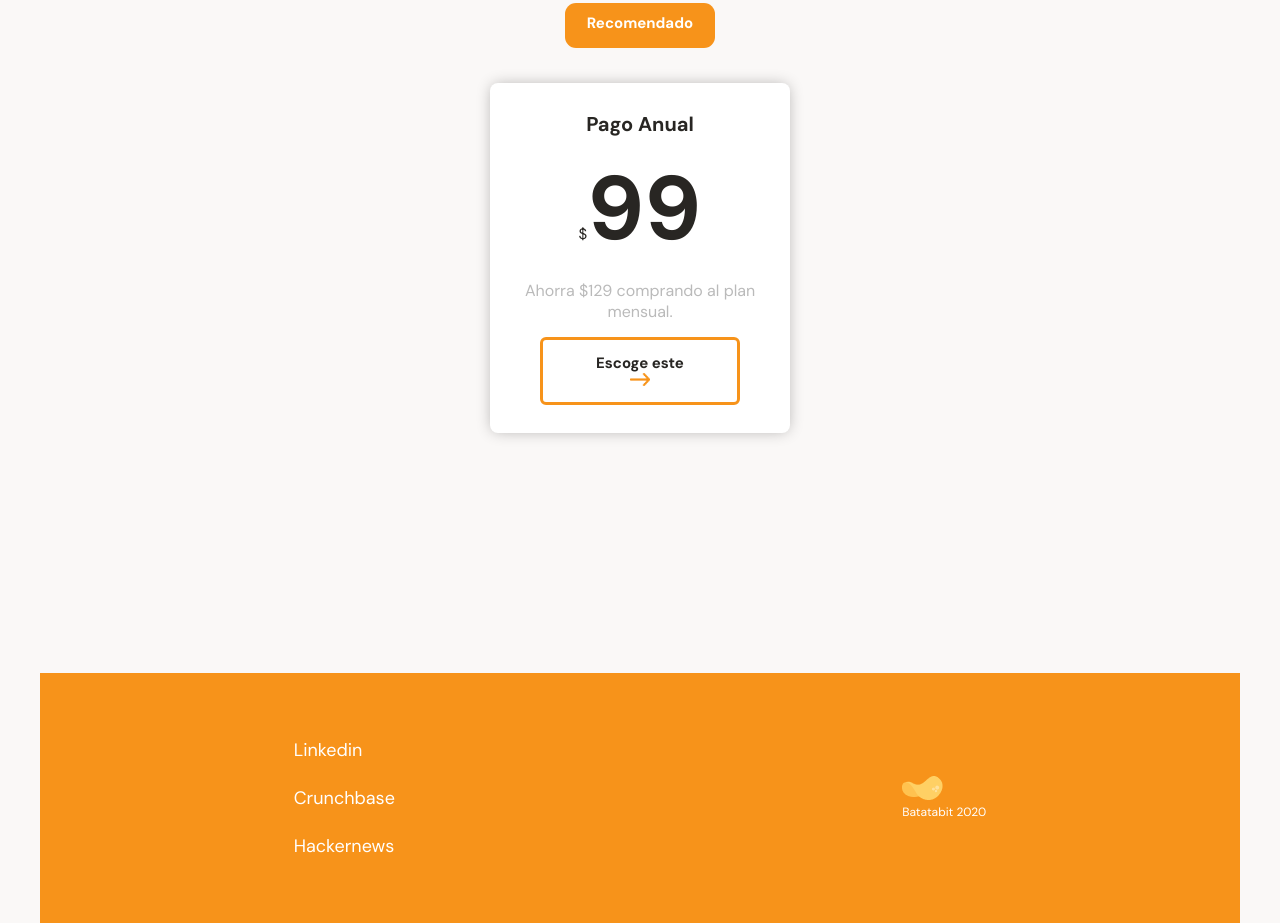
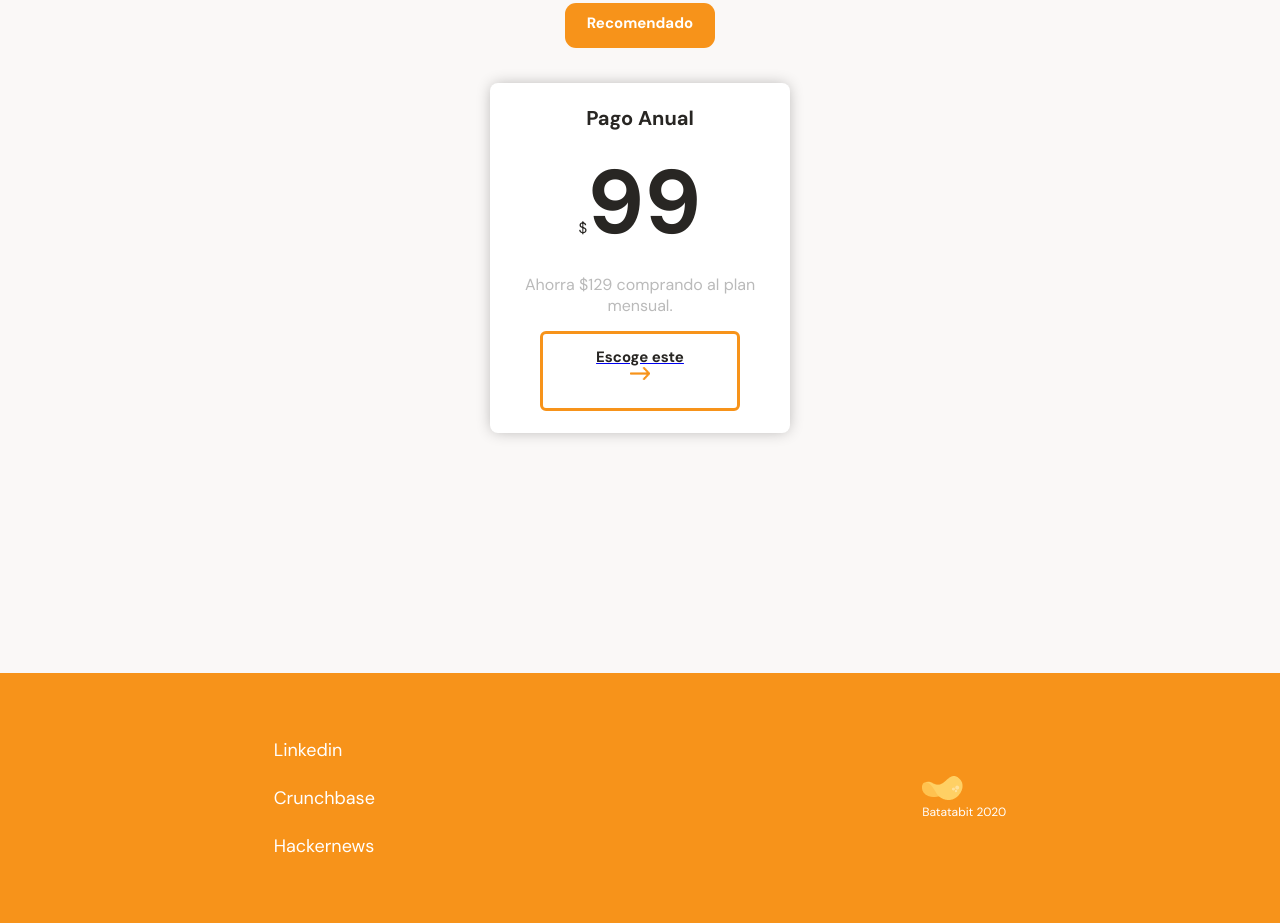
Before and after one commit to Sua027/batatabit, a plain HTML site: page index.html in a window 1280 px wide. Shown: the part 3962-4885 px from the top of the page. Drawn offline with Linux system fonts and the light colour scheme.

Commit message:
Update index.html

```diff
--- a/index.html
+++ b/index.html
@@ -3,9 +3,6 @@
 <head>
     <meta charset="utf-8">
     <meta http-equiv="X-UA-Compatible" content="IE=edge">
-
-    <!---<meta name="viewport" content="width=device-width, initial-scale=1.0">--->
-
     <meta name="viewport" content="width=device-width, user-scalable=no, initial-scale=1.0, maximun-scale=1.0, minimun-scale=1.0">
 
     <title>Batatabi</title>
@@ -156,16 +153,18 @@
                         <p class="cash">$<span><b class="cifra">99</b></span></p>
                         <br>
                         <p class="text_plan">Ahorra $129 comprando al plan mensual.</p>
-                        <div class="boton_plan">
+                        <a href="#"><div class="boton_plan">
                             <p class="escoge"><b>Escoge este</b></p><img class="flecha-plan" src="img/flecha-derecha.png">
                         </div>
+                        </a>
                     </div>
                 </div>
             </div>
 
         </div>
     </section>
-    <footer class="footer">
+    </div>
+     <footer class="footer">
         <div class="text_footer">
             <p>Linkedin</p><br>
             <p>Crunchbase</p><br>
@@ -176,5 +175,4 @@
             <p class="text_batata">Batatabit 2020</p>
         </div>
     </footer>
-    </div>
 </body>
```
